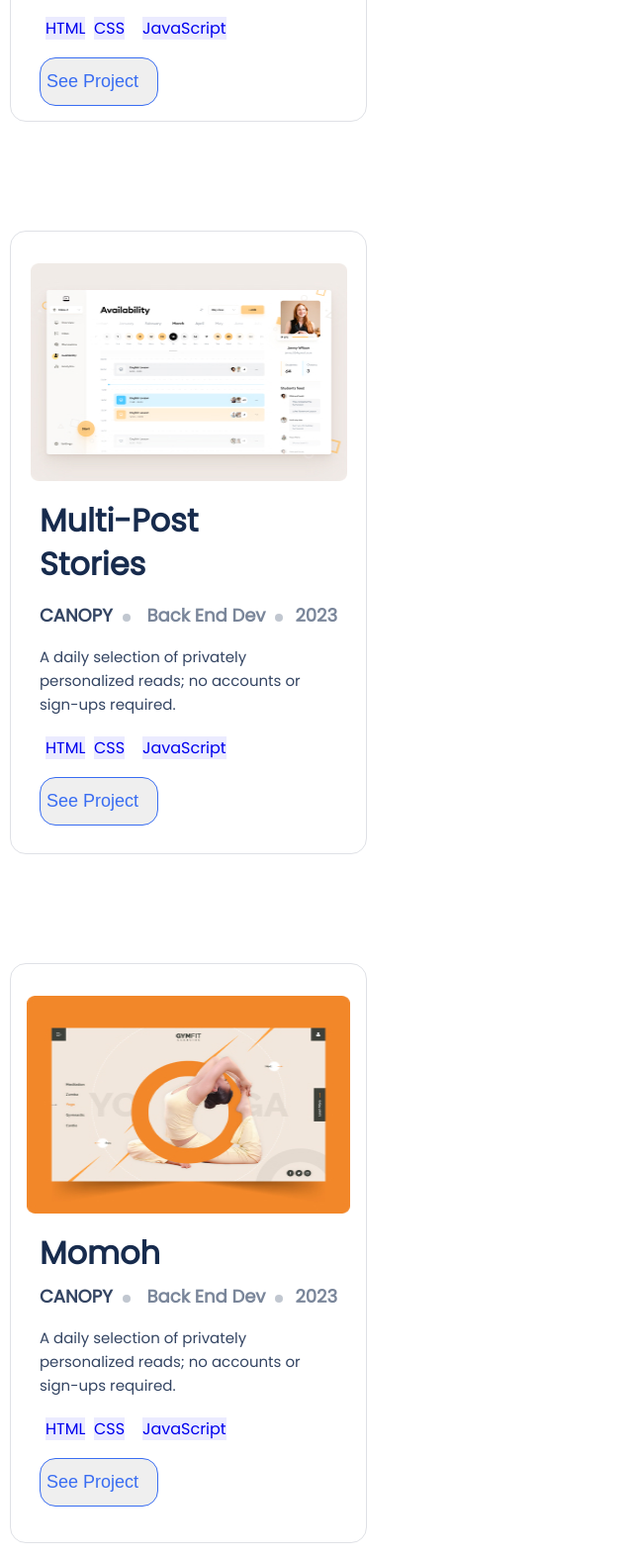
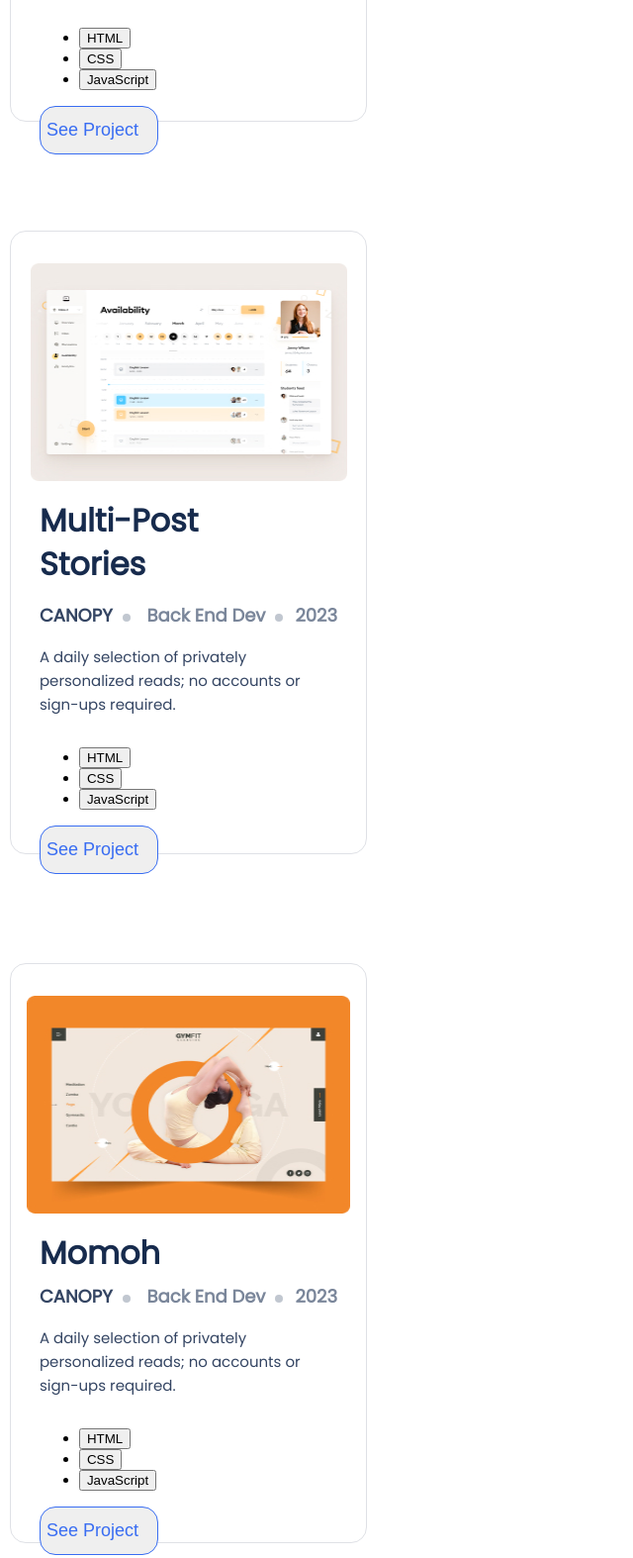
Before and after one commit to efmomoh/Mobile_View-Porforlio, a website: page index.html in a window 1280 px wide. Shown: the part 1264-2838 px from the top of the page at 99% size, without its empty margins (0-640 px from the left). Drawn offline with Linux system fonts and the light colour scheme.

Commit message:
Update the index dot html file and add buttons

```diff
--- a/index.html
+++ b/index.html
@@ -56,11 +56,13 @@
         </ul>
       </div>
       <p>A daily selection of privately personalized reads; no accounts or sign-ups required.</p>
-      <ul class="stacks">
-        <li><a href="#">HTML</a></li>
-        <li><a href="#">CSS</a></li>
-        <li><a href="#">JavaScript</a></li>
+      <div class="btn-lang">
+      <ul>
+        <li><button class="lang-btn" type="button">HTML</button></li>
+        <li><button class="lang-btn" type="button">CSS</button></li>
+        <li><button class="lang-btn" type="button">JavaScript</button></li>
       </ul>
+    </div>
       <button class="button" type="button">See Project</button>
     </div>
   </div>
@@ -79,11 +81,13 @@
         </ul>
       </div>
       <p>A daily selection of privately personalized reads; no accounts or sign-ups required.</p>
-      <ul class="stacks">
-        <li><a href="#">HTML</a></li>
-        <li><a href="#">CSS</a></li>
-        <li><a href="#">JavaScript</a></li>
-      </ul>
+      <div class="btn-lang">
+        <ul>
+          <li><button class="lang-btn" type="button">HTML</button></li>
+          <li><button class="lang-btn" type="button">CSS</button></li>
+          <li><button class="lang-btn" type="button">JavaScript</button></li>
+        </ul>
+      </div>
       <button class="button" type="button">See Project</button>
     </div>
   </div>
@@ -102,11 +106,13 @@
         </ul>
       </div>
       <p>A daily selection of privately personalized reads; no accounts or sign-ups required.</p>
-      <ul class="stacks">
-        <li><a href="#">HTML</a></li>
-        <li><a href="#">CSS</a></li>
-        <li><a href="#">JavaScript</a></li>
-      </ul>
+      <div class="btn-lang">
+        <ul>
+          <li><button class="lang-btn" type="button">HTML</button></li>
+          <li><button class="lang-btn" type="button">CSS</button></li>
+          <li><button class="lang-btn" type="button">JavaScript</button></li>
+        </ul>
+      </div>
       <button class="button" type="button">See Project</button>
     </div>
   </div>
@@ -125,11 +131,13 @@
         </ul>
       </div>
       <p>A daily selection of privately personalized reads; no accounts or sign-ups required.</p>
-      <ul class="stacks">
-        <li><a href="#">HTML</a></li>
-        <li><a href="#">CSS</a></li>
-        <li><a href="#">JavaScript</a></li>
-      </ul>
+      <div class="btn-lang">
+        <ul>
+          <li><button class="lang-btn" type="button">HTML</button></li>
+          <li><button class="lang-btn" type="button">CSS</button></li>
+          <li><button class="lang-btn" type="button">JavaScript</button></li>
+        </ul>
+      </div>
       <button class="button" type="button">See Project</button>
     </div>
   </div>
@@ -151,7 +159,7 @@
     </ul>
   </div>
   <div class="resume">
-    <button class="button" type="button"><a href="#">Get my resume</a></button>
+    <button class="button" type="button">Get my resume</button>
   </div>
   <div class="lang-stacks-section">
   <ul class="lang">
```
